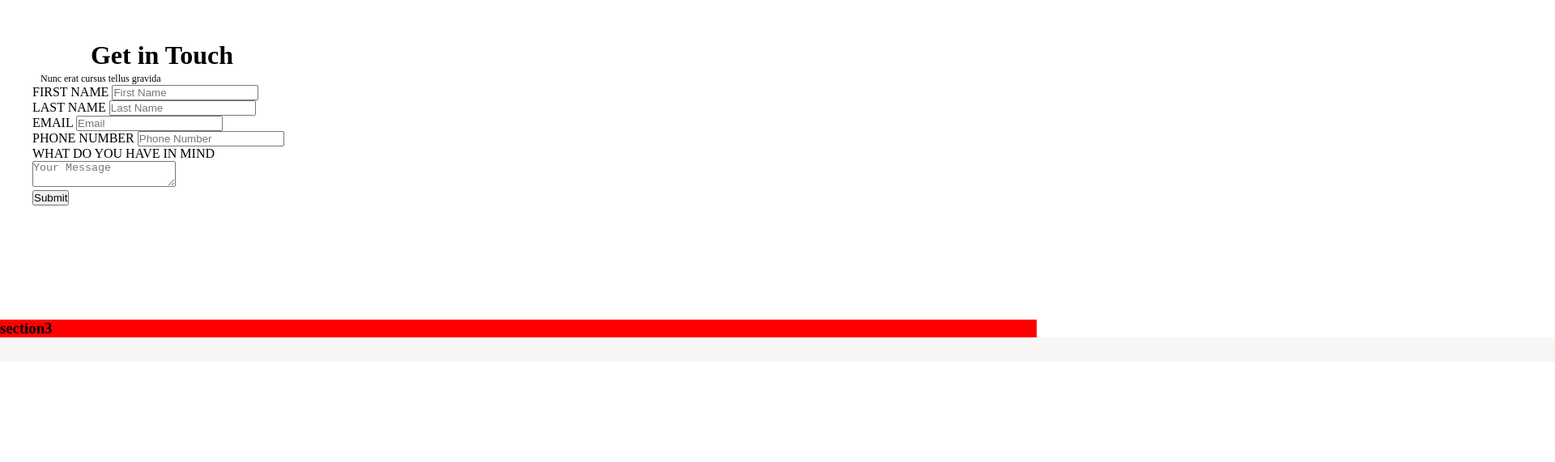
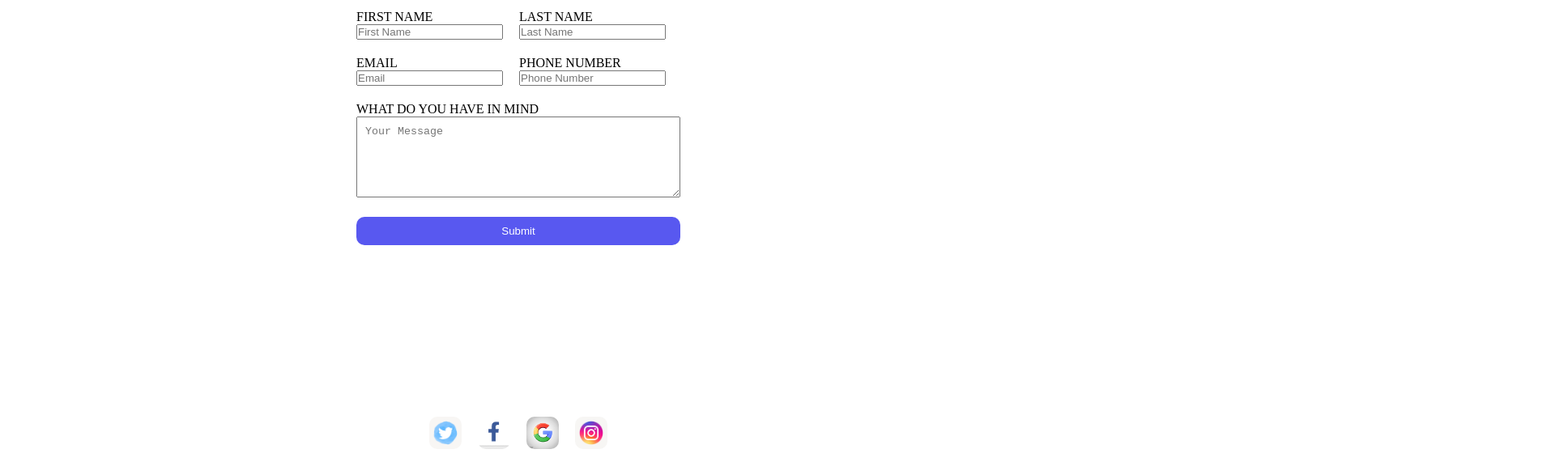
Before and after one commit to deiveegaponmari/HTML-CSS-AI, a plain HTML site: page day6/Task2-UI/index.html in a window 1280 px wide. Shown: the part 245-816 px from the top of the page at 81% size, 1920 px wide, since content can reach past the window. Drawn offline with Linux system fonts and the light colour scheme.

Commit message:
Task2-ui completed successfully.

```diff
--- a/day6/Task2-UI/index.html
+++ b/day6/Task2-UI/index.html
@@ -9,33 +9,36 @@
   <body>
     <div class="container">
       <div class="row section1"></div>
-      <div class="row section2">
+      <div class="row-form section2">
         <form class="form-section">
           <h1>Get in Touch</h1>
           <small>Nunc erat cursus tellus gravida</small>
-          <div class="container">
-            <div>
+          <!--first row..name field-->
+          <div class="row-name">
+            <div class="name-field">
               <label for="firstName">FIRST NAME</label>
-            <input
-              type="text"
-              id="firstName"
-              name="firstName"
-              placeholder="First Name"
-            />
+              <input type="text" id="firstName" name="firstName" placeholder="First Name"/>
             </div>
             <div>
               <label for="lastName">LAST NAME</label>
-            <input
-              type="text"
+              <input type="text"
                 id="lastName"
                 name="lastName"
                 placeholder="Last Name"
               />
             </div>
-          <div>
+            </div>
+            <!--end first row-->
+            <!--second row..email and phone-->
+            <div  class="row-name">
               <div>
                 <label for="email">EMAIL</label>
-            <input type="email" id="email" name="email" placeholder="Email" />
+                <input
+                  type="email"
+                  id="email"
+                  name="email"
+                  placeholder="Email"
+                />
               </div>
               <div>
                 <label for="phone">PHONE NUMBER</label>
@@ -47,6 +50,8 @@
                 />
               </div>
             </div>
+            <!--second row end-->
+            <!--third row start-->
             <div class="row">
               <label for="message">WHAT DO YOU HAVE IN MIND</label>
               <textarea
@@ -55,27 +60,21 @@
                 placeholder="Your Message"
               ></textarea>
             </div>
+            <!--end third row-->
+            <!--fourth row start-->
             <div class="row">
               <button type="submit">Submit</button>
             </div>
+            <!--fourth row end-->
           </div>
         </form>
       </div>
       <div class="row section3">
-        <h3>section3</h3>
         <div class="icons">
-          <div class="icon_image">
-            <img src="./images/twitter.jpg" alt="twitter" />
-          </div>
-          <div>
-            <img src="./images/facebook.jpg" alt="facebook" />
-          </div>
-          <div>
-            <img src="./images/google.jpg" alt="google" />
-          </div>
-          <div>
-            <img src="./images/instagram.jpg" alt="instagram" />
-          </div>
+          <img src="./images/twitter.jpg" alt="twitter" class="icon_image" />
+          <img src="./images/facebook.jpg" alt="facebook" class="icon_image" />
+          <img src="./images/google.jpg" alt="google" class="icon_image" />
+          <img src="./images/instagram.jpg" alt="instagram" class="icon_image"/>
         </div>
       </div>
     </div>
--- a/day6/Task2-UI/style.css
+++ b/day6/Task2-UI/style.css
@@ -1,43 +1,81 @@
-*{
+* {
   margin: 0;
-    padding:0;
+  padding: 0;
   box-sizing: border-box;
 }
-.container{
+.container {
   display: flex;
   flex-direction: column;
 }
-.section1{
-    background-color:rgb(88, 88, 240);
-    height:30vh;
+.section1 {
+  background-color: rgb(88, 88, 240);
+  height: 30vh;
 }
-.section2{
-    display: flex;
-    justify-content: center;
-    background-color:white;
-    height:50vh;
-    width:50vh;
+.row-form {
+  position: absolute;
+  top: 120px;
+  left: 50%;
+  transform: translateX(-50%);
 }
-h1{
+.section2 {
+  background-color: white;
+  height: 60vh;
+  width: 60vh;
+  z-index: 1;
+}
+h1 {
   text-align: center;
-    margin-top: 15px;
+  margin-bottom: 10px;
   font-weight: bold;
 }
-small{
+small {
+  display: block;
   text-align: center;
-    margin-bottom: 25px;
+  margin-bottom: 15px;
   padding: 10px;
   font-size: 12px;
 }
-.form-section{
-    margin:20px;
+.form-section {
+  margin: 20px;
   padding: 20px;
 }
-.section3{
-    background-color: red;
+.row-name {
+  display: flex;
+  gap: 20px;
+  margin-bottom: 20px;
+}
+.name-field {
+  display: flex;
+  flex-direction: column;
+}
+textarea {
+  width: 100%;
+  height: 100px;
+  padding: 10px;
+  margin-bottom: 20px;
+}
+button {
+  padding: 10px;
+  border-radius: 10px;
+  border: none;
+  width: 100%;
+  background-color: rgb(88, 88, 240);
+  color: white;
+}
+.section3 {
+  display: flex;
+  justify-content: center;
+  align-items: flex-end;
+  background-color: white;
   height: 70vh;
+  margin-bottom: 20px;
 }
-.icon_image{
-    width:20vh;
-    height: 30px;
+.icons {
+  display: flex;
+  gap: 20px;
 }
+.icon_image {
+  width: 40px;
+  height: 40px;
+  border-radius: 10px;
+}
```
Lines whose indentation alone changed are shown as unchanged.
